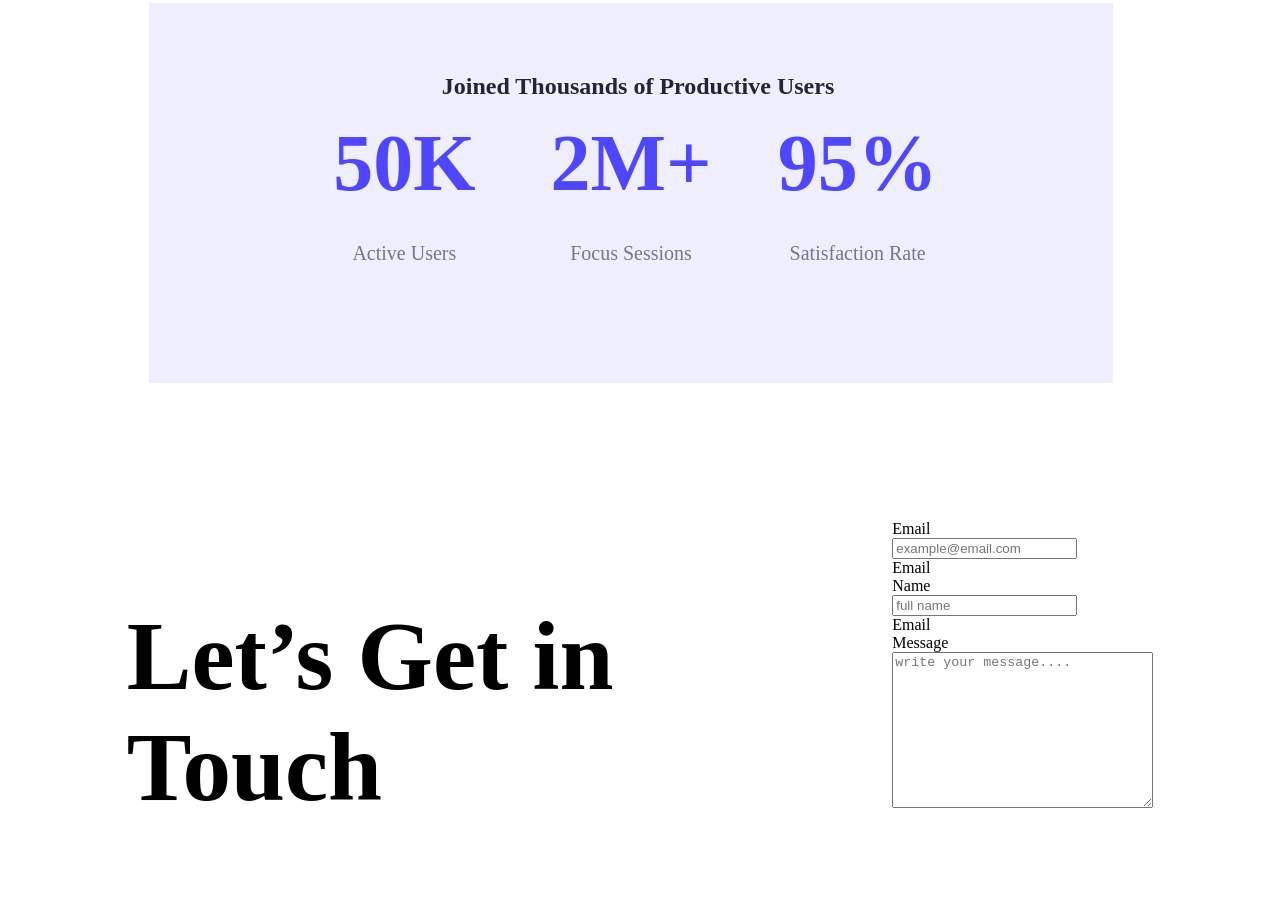
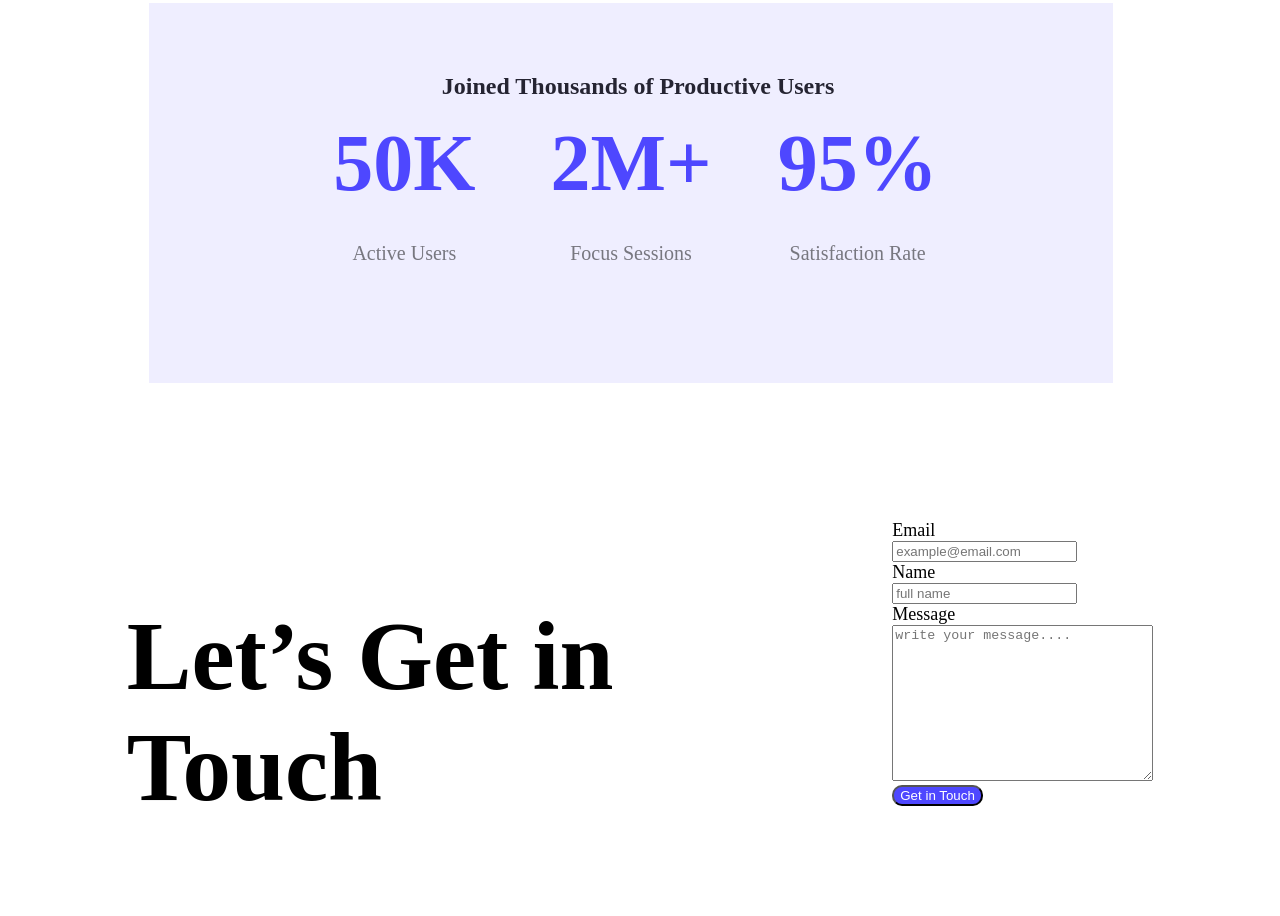
Before and after one commit to MDnurulIslam27/B12A01-landing-launchpad-new, a plain HTML site: page index.html in a window 1280 px wide. Shown: the part 1293-2209 px from the top of the page. Drawn offline with Linux system fonts and the light colour scheme.

Commit message:
touch-section

```diff
--- a/index.html
+++ b/index.html
@@ -60,19 +60,23 @@
         </div>
         <form >
           <label class="form-section">Email</label><br>
-          <input type="email" placeholder="example@email.com"><br>
-          <label class="form-section">Email</label><br>
-          <label >Name</label><br>
-          <input type="text" placeholder="full name"><br>
-          <label class="form-section">Email</label><br>
-          <label >Message</label><br>
-          <textarea  cols="30" rows="10"  id="" placeholder="write your message...."></textarea>
+          <input class="form-types"  type="email" placeholder="example@email.com"><br>
+          <label class="form-section">Name</label><br>
+
+          <input class="form-types" type="text" placeholder="full name"><br>
+          <label class="form-section">Message</label><br>
+
+          <textarea class="form-types message-size" cols="30" rows="10"  id="" placeholder="write your message...."></textarea><br>
+          <button class="form-button primary-color-btn">Get in Touch</button>
         </form>
 
        </div>
     </main>
     <footer>
+            <div>
 
+
+            </div>
     </footer>
 </body>
 </html>
--- a/landing.css
+++ b/landing.css
@@ -1,3 +1,4 @@
+
 
 
 
@@ -144,3 +145,8 @@ font-size: 20px;
     font-size: 97px;
     font-weight: bold;
 }
+.form-section{
+    width: 497px;
+    font-size: 18px;
+    font-weight: 500;
+}
```
